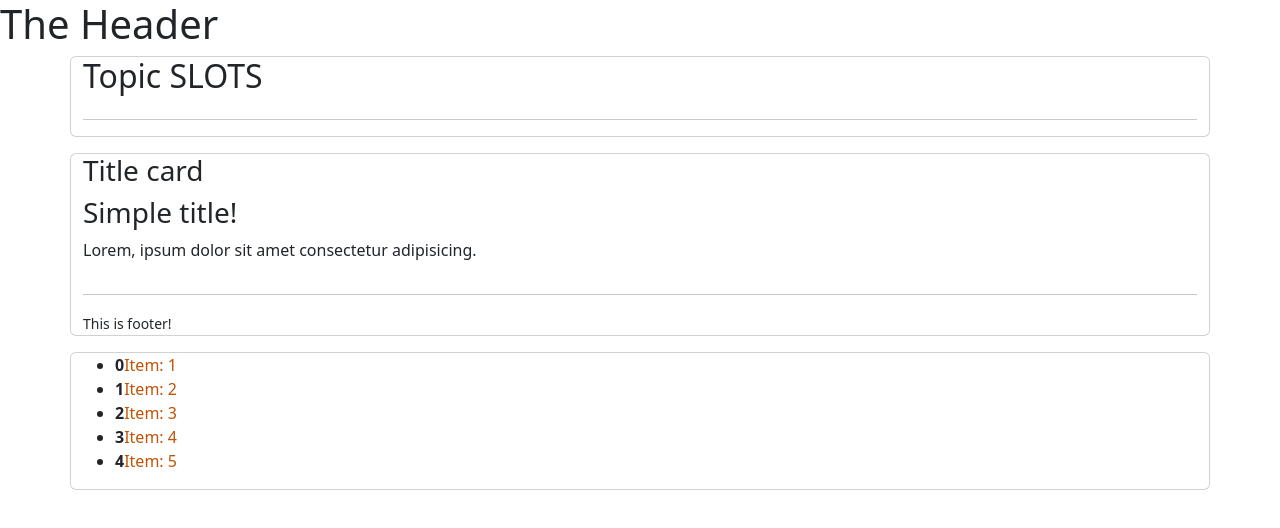
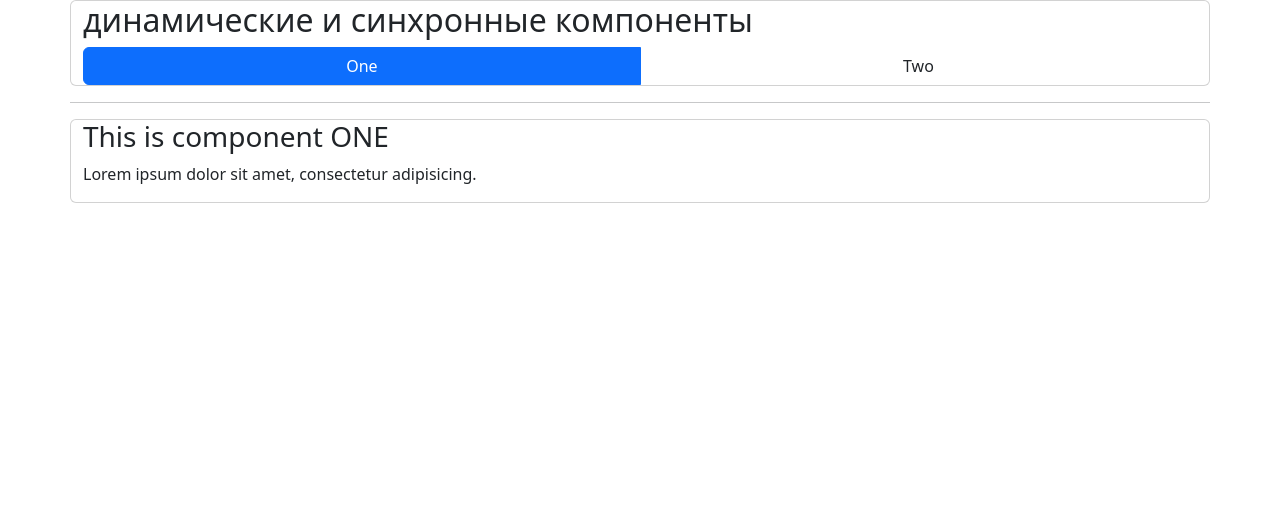
Before and after one commit to d26martian/vue--repetition, a Vue app: page / in a window 1280 px wide. Shown: the top 528 px of the page. Built offline with nearby package versions, Linux system fonts and the light colour scheme.

Commit message:
dynamic component

```diff
--- a/src/App.vue
+++ b/src/App.vue
@@ -1,48 +1,64 @@
 <template>
   <div>
-    <the-header></the-header>
     <div class="container">
       <div class="row">
         <div class="card mb-3">
-          <h2>Topic SLOTS</h2>
-          <hr/>
+          <h2>динамические и синхронные компоненты</h2>
+          <div class="btn-group">
+            <AppButton
+              :color="oneColor"
+              @action="active = 'one'"
+            >
+              One
+            </AppButton>
+            <AppButton
+              :color="twoColor"
+              @action="active = 'two'"
+            >
+              Two
+            </AppButton>
+          </div>
         </div>
-        <AppBlock>
-          <p>Lorem, ipsum dolor sit amet consectetur adipisicing.</p>
-          <!-- <template v-slot:header>
-            <h3>Simple title!</h3>
-          </template> -->
-          <template #header>
-            <h3>Simple title!</h3>
-          </template>
-          <template #footer>
-            <hr />
-            <small>This is footer!</small>
-          </template>
-        </AppBlock>
-        <AppList>
-          <template #default="slotProps">
-            <strong>{{slotProps.idxSlot}}</strong>
-            <span style="color: #c25205;">Item: {{slotProps.itemSlot}}</span>
-          </template>
-        </AppList>
+        <hr>
+        <keep-alive>
+          <component :is="componentName"></component>
+        </keep-alive>
       </div>
     </div>
   </div>
 </template>
 
 <script>
-import AppBlock from './ui/AppBlock.vue';
-import AppList from './ui/AppList.vue';
+import AppButton from './ui/AppButton.vue';
+import AppTextOne from './ui/AppTextOne.vue';
+import AppTextTwo from './ui/AppTextTwo.vue';
 
 export default {
   name: 'App',
   components: {
-    AppBlock,
-    AppList,
+    AppButton,
+    AppTextOne,
+    AppTextTwo,
   },
   data() {
-    return {};
+    return {
+      active: 'one',
+    };
+  },
+  computed: {
+    componentName() {
+      // if(this.active === 'one') {
+      //   return 'AppTextOne'
+      // }
+      // return 'AppTextTwo'
+      return `app-text-${this.active}`;
+    },
+    oneColor() {
+      return this.active === 'one' ? 'btn-primary' : '';
+    },
+    twoColor() {
+      return this.active === 'two' ? 'btn-success' : '';
+    },
   },
   methods: {},
 };
--- a/src/ui/AppButton.vue
+++ b/src/ui/AppButton.vue
@@ -12,7 +12,7 @@ export default {
       type: String,
       default: '',
       validator(value) {
-        return ['', 'primary', 'danger'].includes(value);
+        return ['', 'btn-primary', 'btn-danger'].includes(value);
       },
     },
   },
--- /dev/null
+++ b/src/ui/AppTextOne.vue
@@ -0,0 +1,25 @@
+<template>
+  <div class="card">
+    <h3>This is component ONE</h3>
+    <p>Lorem ipsum dolor sit amet, consectetur adipisicing.</p>
+    <!-- <form action="">
+      <div class="mb-3">
+        <label for="exampleFormControlInput1" class="form-label">Email address</label>
+        <input
+          type="email"
+          class="form-control"
+          id="exampleFormControlInput1"
+          placeholder="name@example.com"
+          aria-label="exampleFormControlInput1"
+        >
+      </div>
+    </form> -->
+  </div>
+</template>
+<script>
+export default {
+  name: 'AppTextOne',
+};
+</script>
+<style lang="scss">
+</style>
--- /dev/null
+++ b/src/ui/AppTextTwo.vue
@@ -0,0 +1,13 @@
+<template>
+  <div class="card">
+    <h3>This is component TWO</h3>
+    <p>Lorem ipsum dolor sit amet, consectetur adipisicing.</p>
+  </div>
+</template>
+<script>
+export default {
+  name: 'AppTextTwo',
+};
+</script>
+<style lang="scss">
+</style>
```
Also changed, not shown: src/components/AppSlots.vue (added, +52 -0 lines).
